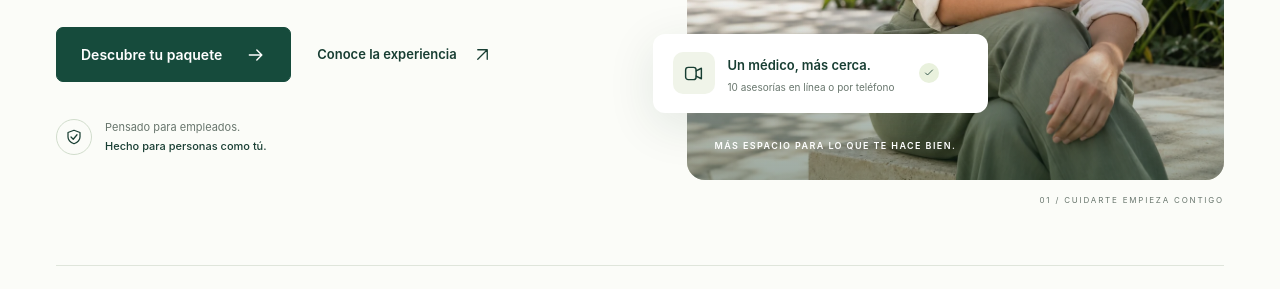
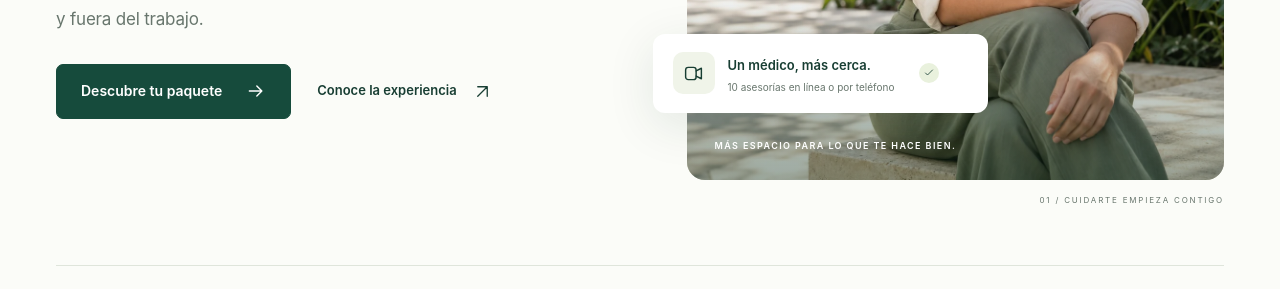
Before and after one commit to SergiorCode/presdodum, a website: page home/index.html in a window 1280 px wide. Shown: the part 488-777 px from the top of the page. Drawn offline with Linux system fonts and the light colour scheme.

Commit message:
Retira la nota secundaria de la portada comercial

```diff
--- a/home/index.html
+++ b/home/index.html
@@ -45,7 +45,6 @@
         <h1 id="hero-title">Tu salud merece<br><em>menos vueltas.</em></h1>
         <p class="hero-description">Asesorías médicas, prevención y protección.<br class="desktop-break"> Un paquete de salud que te acompaña, dentro<br class="desktop-break"> y fuera del trabajo.</p>
         <div class="hero-actions"><a class="button" href="#beneficios">Descubre tu paquete <svg class="icon"><use href="#i-arrow"/></svg></a><a class="text-link" href="#tu-portal">Conoce la experiencia <svg class="icon"><use href="#i-up"/></svg></a></div>
-        <div class="hero-note"><span class="note-icon"><svg class="icon"><use href="#i-shield"/></svg></span><p>Pensado para empleados.<br><strong>Hecho para personas como tú.</strong></p></div>
       </div>
       <div class="hero-visual">
         <div class="hero-photo"><img src="assets/vida-cotidiana.webp" alt="Una mujer disfruta un momento tranquilo al aire libre con su teléfono." width="1024" height="1280" fetchpriority="high"><span class="photo-caption">MÁS ESPACIO PARA LO QUE TE HACE BIEN.</span></div>
```
